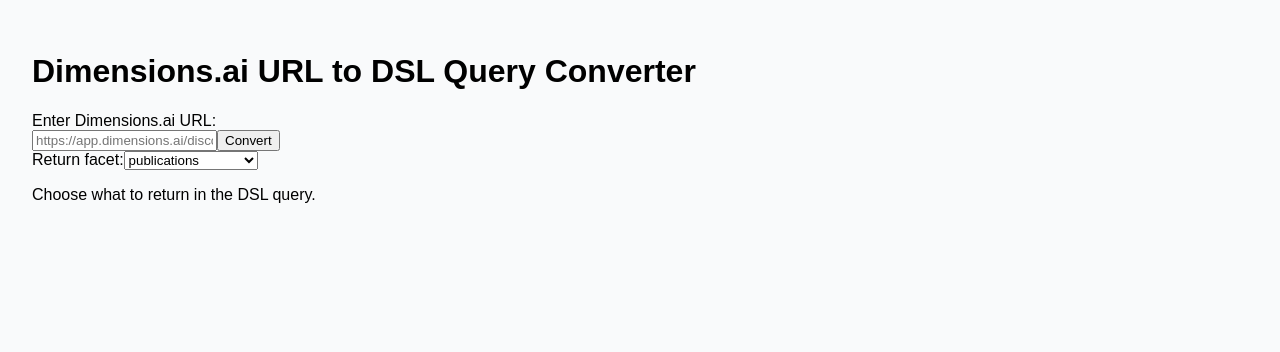
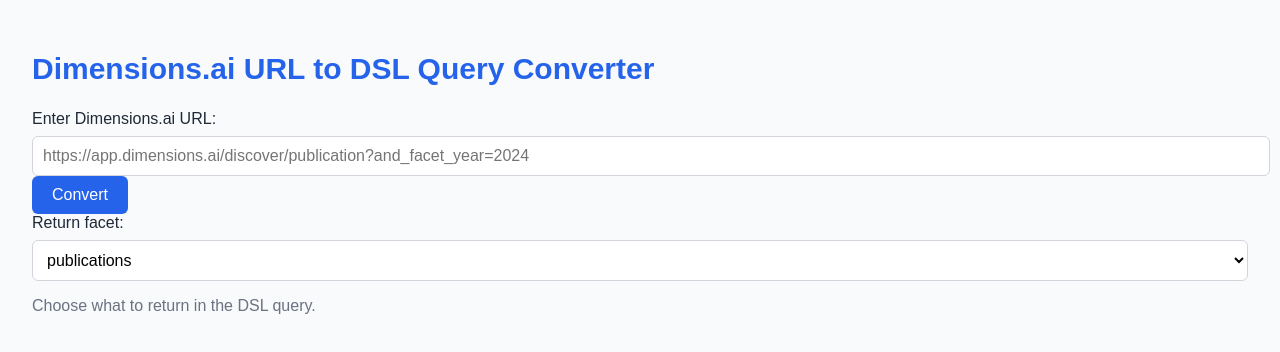
Before and after one commit to hdraux/DimURL2DSL, a React (Vite) app: page / in a window 1280 px wide. Shown: the top 352 px of the page. Built offline with nearby package versions, Linux system fonts and the light colour scheme.

Commit message:
Update index.css

```diff
--- a/src/index.css
+++ b/src/index.css
@@ -1,5 +1,89 @@
+
+:root {
+  --font-sans: -apple-system, BlinkMacSystemFont, 'Segoe UI', Roboto, 'Helvetica Neue', Arial, sans-serif;
+  --color-bg: #f8fafc;
+  --color-primary: #2563eb;
+  --color-primary-hover: #1d4ed8;
+  --color-border: #d1d5db;
+  --color-text: #1f2937;
+  --color-muted: #6b7280;
+  --color-white: #ffffff;
+}
+
 body {
   margin: 0;
-  background-color: #f9fafb;
-  font-family: sans-serif;
+  font-family: var(--font-sans);
+  background-color: var(--color-bg);
+  color: var(--color-text);
 }
+
+input, select, button {
+  font-family: inherit;
+  font-size: 1rem;
+}
+
+.container {
+  max-width: 768px;
+  margin: 0 auto;
+  padding: 2rem;
+  background-color: var(--color-white);
+  border-radius: 0.5rem;
+  box-shadow: 0 1px 3px rgba(0,0,0,0.1);
+}
+
+h1 {
+  font-size: 1.875rem;
+  font-weight: 700;
+  color: var(--color-primary);
+  margin-bottom: 1.5rem;
+}
+
+label {
+  display: block;
+  margin-bottom: 0.5rem;
+  font-weight: 500;
+}
+
+input[type="text"], select {
+  width: 100%;
+  padding: 0.625rem;
+  border: 1px solid var(--color-border);
+  border-radius: 0.375rem;
+  background-color: var(--color-white);
+}
+
+button {
+  padding: 0.625rem 1.25rem;
+  background-color: var(--color-primary);
+  color: var(--color-white);
+  border: none;
+  border-radius: 0.375rem;
+  cursor: pointer;
+  transition: background-color 0.2s ease;
+}
+
+button:hover {
+  background-color: var(--color-primary-hover);
+}
+
+button:disabled {
+  opacity: 0.6;
+  cursor: not-allowed;
+}
+
+pre {
+  background-color: #1e293b;
+  color: #d1fae5;
+  padding: 1rem;
+  border-radius: 0.5rem;
+  overflow-x: auto;
+  font-size: 0.875rem;
+}
+
+small, p {
+  color: var(--color-muted);
+}
+
+.section {
+  margin-top: 2rem;
+}
```
